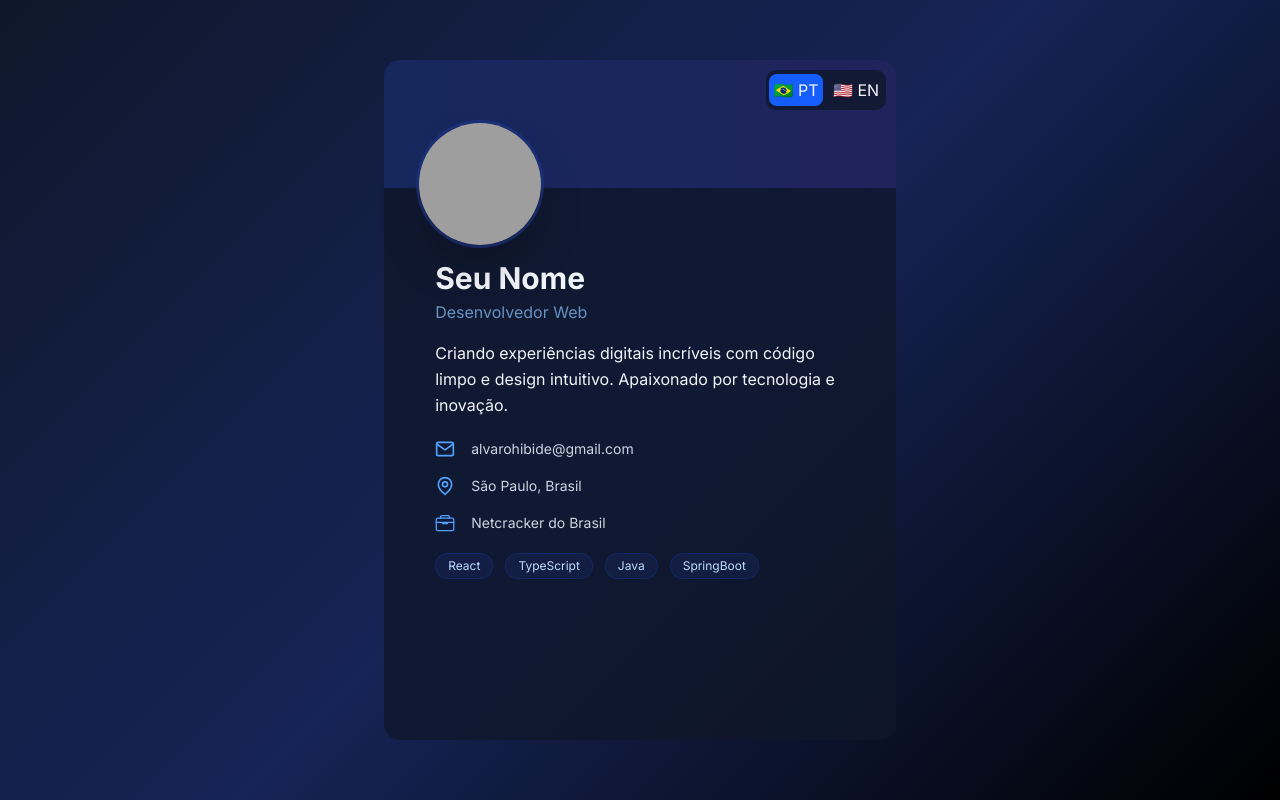
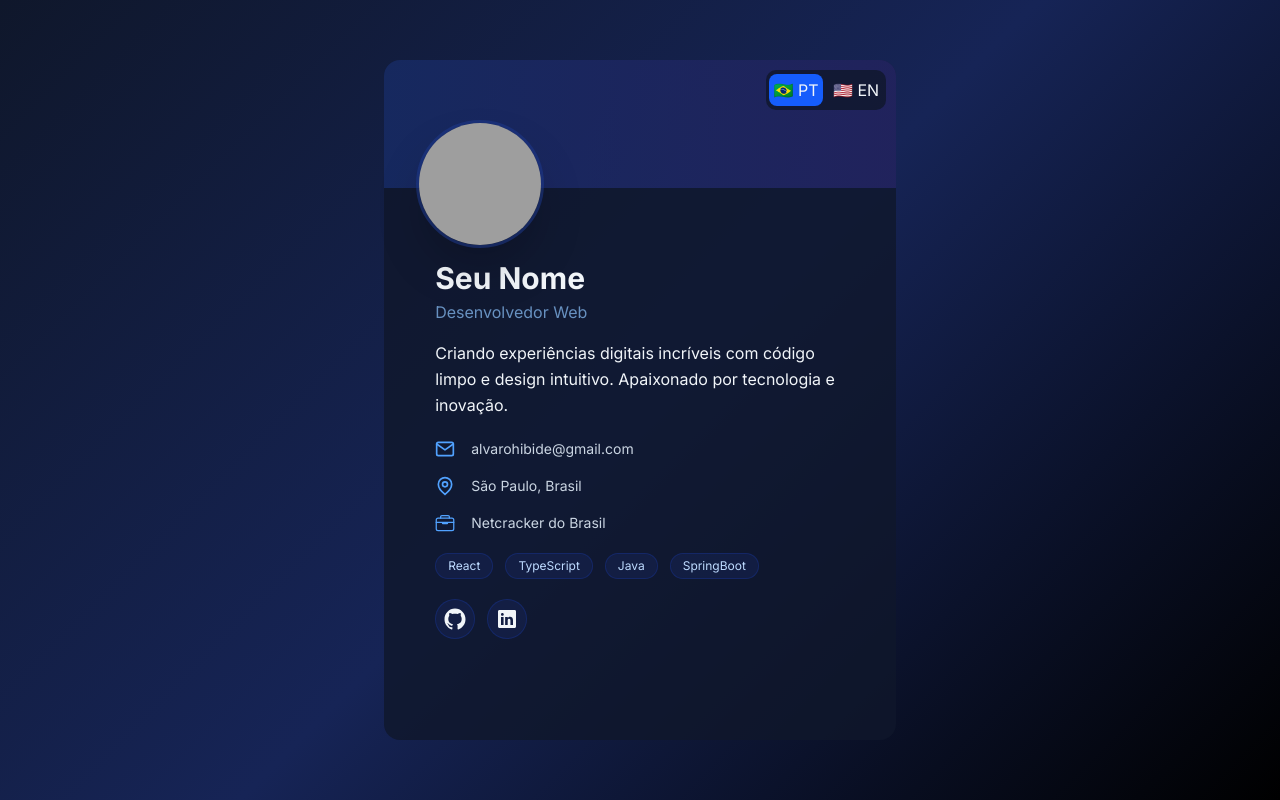
Before and after one commit to AlvaroHClaver/profile-card, a React (Vite) app: page / in a window 1280 px wide. Built offline with nearby package versions, Linux system fonts and the light colour scheme; grey boxes are pictures that could not be loaded.

Commit message:
Social Badge and list

```diff
--- a/src/App.tsx
+++ b/src/App.tsx
@@ -1,12 +1,14 @@
 import { GrLocation } from "react-icons/gr";
 import { FiMail } from "react-icons/fi";
 import { IoBriefcaseOutline } from "react-icons/io5";
+import { IoLogoGithub, IoLogoLinkedin } from "react-icons/io";
 import "./App.css";
 import { About } from "./components/About";
 import { Avatar } from "./components/Avatar";
 import { BulletList } from "./components/BulletList";
 import { Header } from "./components/Header";
 import { BadgeList } from "./components/Badge/BadgeList";
+import { SocialBadgeList } from "./components/SocialBadge/SocialBadgeList";
 
 const items = [
   {
@@ -23,6 +25,16 @@ const items = [
   },
 ];
 const techBadges = ["React", "TypeScript", "Java", "SpringBoot"];
+const socialBadges = [
+  {
+    icon: IoLogoGithub,
+    link: "https://github.com/alvaro",
+  },
+  {
+    icon: IoLogoLinkedin,
+    link: "https://linkedin.com",
+  },
+];
 
 function App() {
   return (
@@ -32,6 +44,7 @@ function App() {
       <About />
       <BulletList items={items} />
       <BadgeList items={techBadges} />
+      <SocialBadgeList items={socialBadges} />
     </main>
   );
 }
--- /dev/null
+++ b/src/components/SocialBadge/SocialBadgeList.tsx
@@ -0,0 +1,21 @@
+import type { IconType } from "react-icons";
+import { SocialBadge } from ".";
+
+type SocialBadgeItem = {
+  icon: IconType;
+  link: string;
+};
+
+type SocialBadgeListProps = {
+  items: SocialBadgeItem[];
+};
+
+export const SocialBadgeList = ({ items }: SocialBadgeListProps) => {
+  return (
+    <section className="flex gap-3 justify-items-start w-[80%] mt-5">
+      {items.map((item) => (
+        <SocialBadge key={item.link} icon={item.icon} link={item.link} />
+      ))}
+    </section>
+  );
+};
--- /dev/null
+++ b/src/components/SocialBadge/index.tsx
@@ -0,0 +1,19 @@
+import type { IconType } from "react-icons";
+
+type SocialBadgeProps = {
+  icon: IconType;
+  link: string;
+};
+
+export const SocialBadge = ({ icon: Icon, link }: SocialBadgeProps) => {
+  return (
+    <a
+      href={link}
+      target="_blank"
+      rel="noreferrer"
+      className="w-10 h-10 bg-badge-bg flex items-center justify-center text-2xl border border-badge-border rounded-full"
+    >
+      <Icon />
+    </a>
+  );
+};
```
